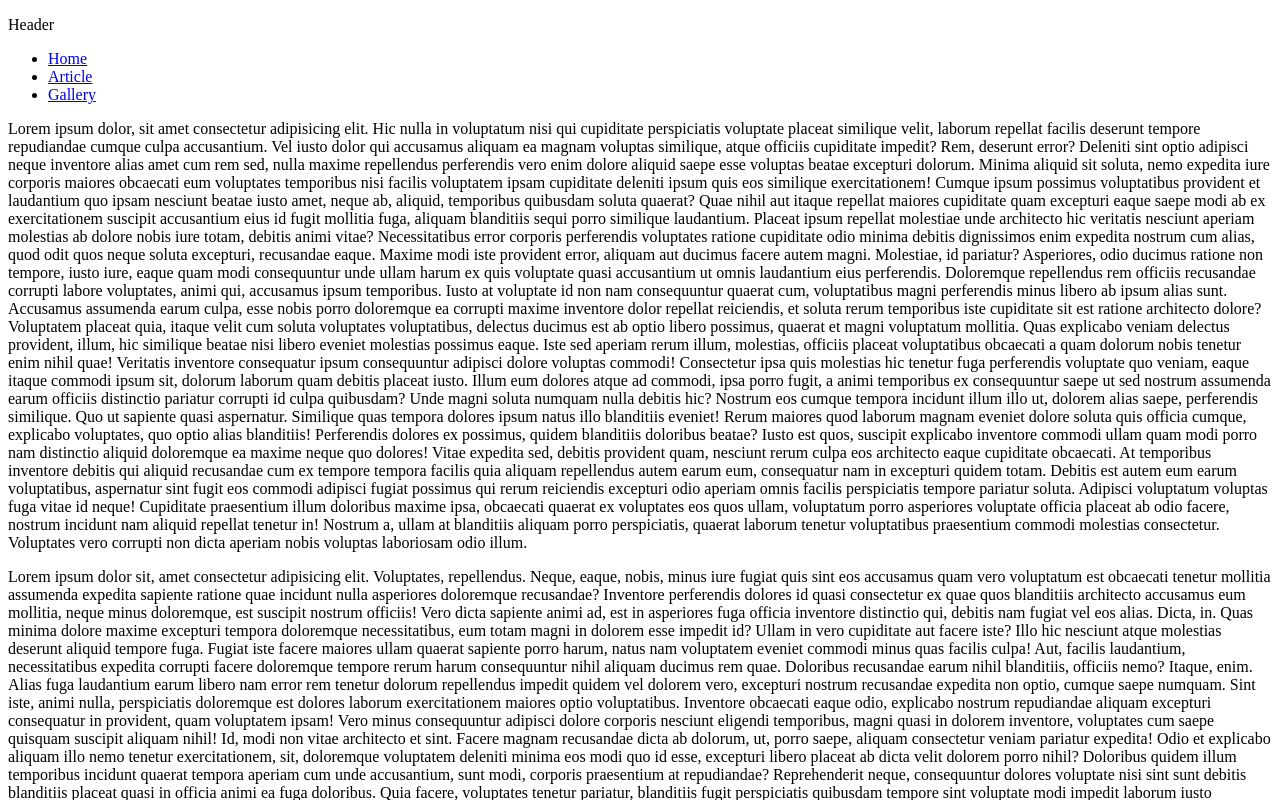
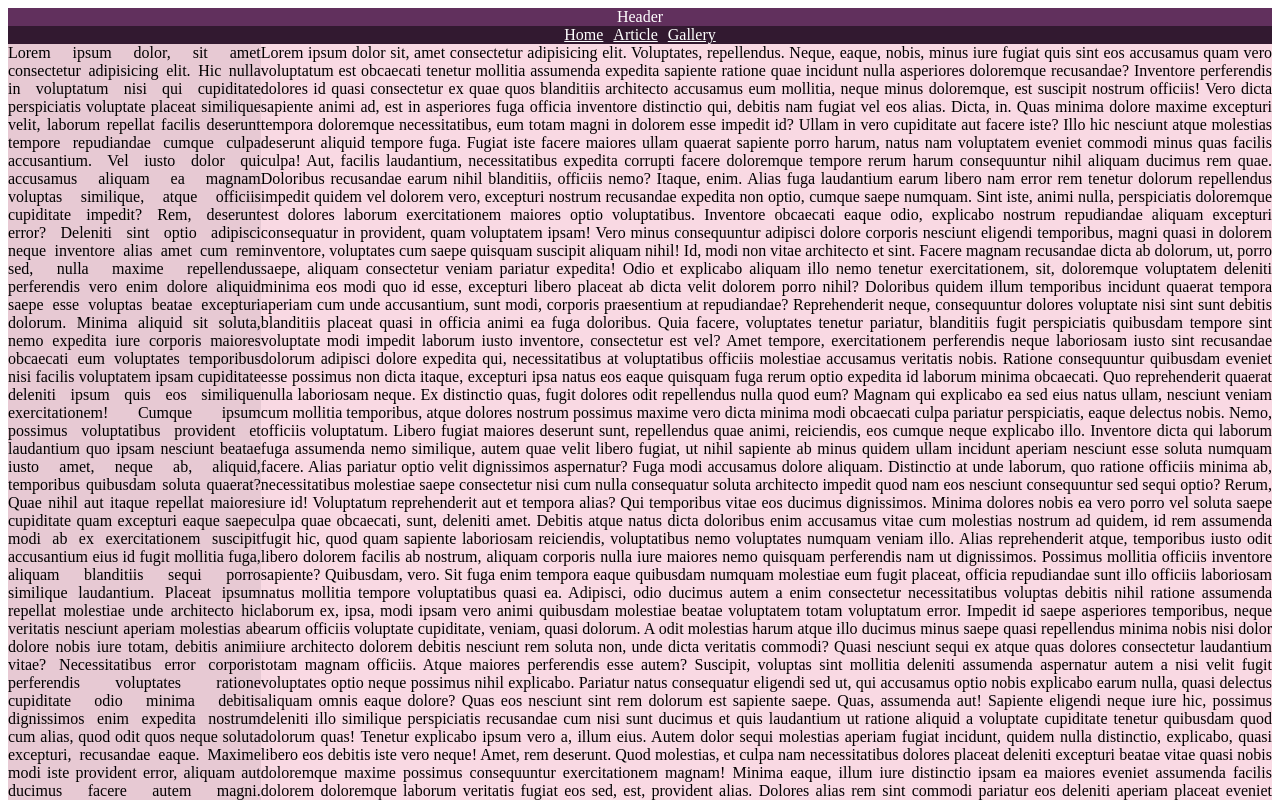
Before and after one commit to Chqrety/pbw, a plain HTML site: page week4/latihan1/index.html in a window 1280 px wide. Shown: the top 800 px of the page. Drawn offline with Linux system fonts and the light colour scheme; the site is published under a folder, as on GitHub Pages, so addresses that start at the root find nothing.

Commit message:
⚙️fix: repair link to css

```diff
--- a/week4/latihan1/index.html
+++ b/week4/latihan1/index.html
@@ -5,7 +5,9 @@
   <meta charset="UTF-8">
   <meta name="viewport" content="width=device-width, initial-scale=1.0">
   <title>Document</title>
-  <link rel="stylesheet" href="/week4/latihan1/style.css">
+
+  <link rel="stylesheet" href="style.css">
+
 </head>
 
 <body>
```
Also changed, not shown: week4/latihan2/index.html (+3 -1 lines).
